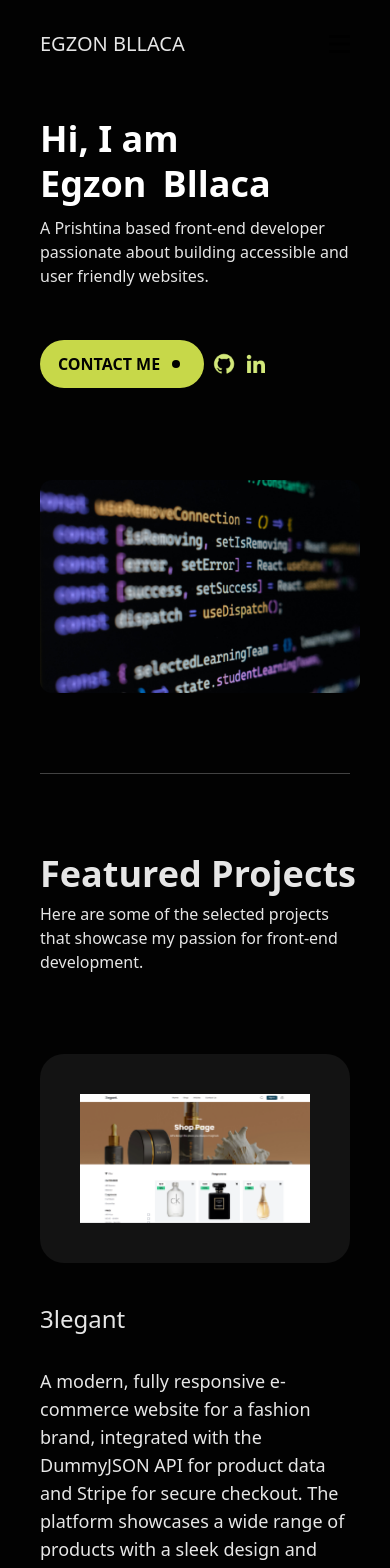
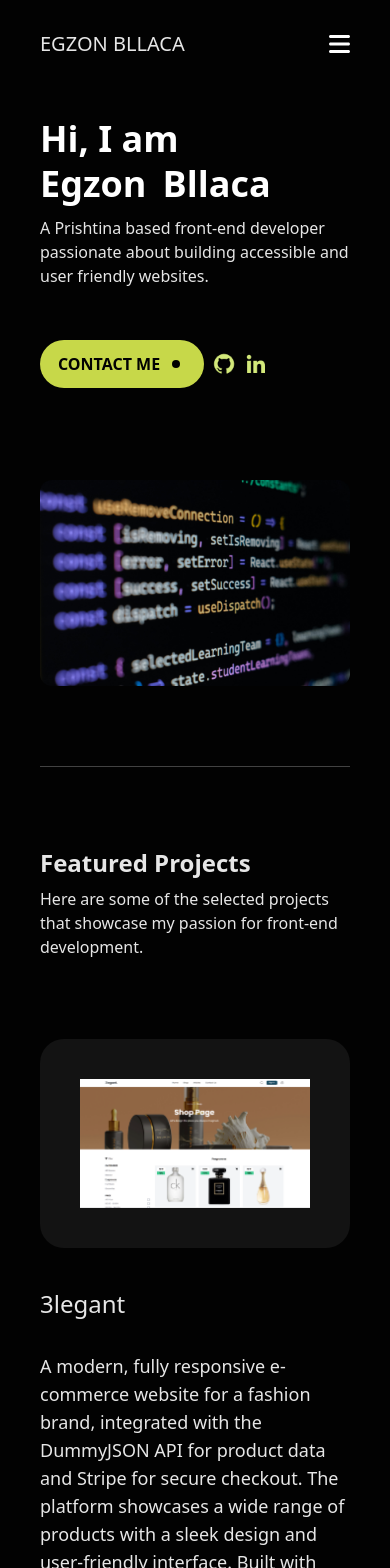
Before and after one commit to EgzonBllacaa/PersonalPortfolio, a React (Vite) app: page / in a window 390 px wide. Shown: the top 1568 px of the page. Built offline with nearby package versions, Linux system fonts and the light colour scheme.

Commit message:
bugs fixed

```diff
--- a/src/Components/HomeComp/FeaturedProjects.jsx
+++ b/src/Components/HomeComp/FeaturedProjects.jsx
@@ -12,7 +12,7 @@ const FeaturedProjects = ({ projectRef }) => {
         className="flex flex-col gap-20 py-20 border-b-1 border-[#424242]"
       >
         <div>
-          <h3 className="lg:text-7xl text-4xl text-nowrap font-black text-[var(--color-neutral_off_white)] mb-2">
+          <h3 className="lg:text-7xl md:text-4xl sm:text-3xl text-2xl text-nowrap font-black text-[var(--color-neutral_off_white)] mb-2">
             Featured Projects
           </h3>
           <p className="lg:text-lg text-[var(--color-neutral_off_white)]">
--- a/src/Components/HomeComp/Hero.jsx
+++ b/src/Components/HomeComp/Hero.jsx
@@ -33,7 +33,7 @@ const Hero = ({ contactRef }) => {
           <div className="max-w-[600px] w-full">
             <Reveal delay={0.3} className={"w-full"}>
               <img
-                className="w-full min-w-80 rounded-xl custom-scale"
+                className="w-full sm:min-w-80 rounded-xl custom-scale"
                 src={CodeImg}
                 alt=""
               />
--- a/src/Components/HomeComp/LetsConnect.jsx
+++ b/src/Components/HomeComp/LetsConnect.jsx
@@ -18,15 +18,15 @@ const LetsConnect = ({ contactRef }) => {
     <Reveal width="w-full">
       <div
         ref={contactRef}
-        className="flex flex-wrap min-w-full py-16 lg:gap-30 xl:gap-70 gap-30 lg:py-20"
+        className="flex flex-wrap min-w-full gap-10 py-4 sm:py-12 lg:gap-30 xl:gap-70 sm:gap-30 lg:py-6"
       >
         <div className="flex flex-col justify-between w-fit">
           <div className="flex flex-col gap-10">
             <div className="flex flex-col gap-4">
-              <h3 className="lg:text-7xl text-5xl font-black text-[var(--color-neutral)] text-nowrap lg:tracking-tighter">
+              <h3 className="lg:text-7xl sm:text-5xl text-3xl font-black text-[var(--color-neutral)] text-nowrap lg:tracking-tighter">
                 Let's Connect
               </h3>
-              <div>
+              <div className="text-sm sm:text-base">
                 <p className="text-[var(--color-neutral)]">
                   Say hello at{" "}
                   <span
@@ -98,7 +98,7 @@ const LetsConnect = ({ contactRef }) => {
             @{new Date().getFullYear()} Egzon Bllaca
           </span>
         </div>
-        <div className="flex-1 flex flex-col gap-20 xl:min-w-[400px] lg:min-w-[205px]">
+        <div className="flex-1 flex flex-col sm:min-w-[500px] gap-20 xl:min-w-[400px] lg:min-w-[205px]">
           <Form contactRef={contactRef} inputRef={inputRef} />
           <span className="text-[var(--color-neutral)] block lg:hidden ">
             @{new Date().getFullYear()} Egzon Bllaca
--- a/src/Components/HomeComp/Project.jsx
+++ b/src/Components/HomeComp/Project.jsx
@@ -11,12 +11,14 @@ const Project = ({ project }) => {
   return (
     <Reveal>
       <div className="flex flex-wrap gap-10 lg:gap-12">
-        <div className="w-full px-10 py-10 border-0 bg-[var(--color-neutral_dark_gray)] lg:max-w-2/5 rounded-3xl">
-          <img
-            className="object-contain w-full h-full bg-[var(--bg-custom-color)] transition-all ease-in-out cursor-pointer lg:object-cover hover:scale-105 duration-600"
-            src={project.image}
-            alt={project.title}
-          />
+        <div className="w-full px-10 py-10 h-fit border-0 bg-[var(--color-neutral_dark_gray)] lg:max-w-2/5 rounded-3xl">
+          <Link target="_blank" to={project.live}>
+            <img
+              className="object-contain w-full  bg-[var(--bg-custom-color)] transition-all ease-in-out cursor-pointer lg:object-cover hover:scale-105 duration-600"
+              src={project.image}
+              alt={project.title}
+            />
+          </Link>
         </div>
         <div className="flex flex-col gap-12 lg:w-2/4">
           <div className="flex flex-col gap-8">
--- a/src/Components/Navbar.jsx
+++ b/src/Components/Navbar.jsx
@@ -74,7 +74,6 @@ const Navbar = ({ contactRef, projectRef }) => {
           <Link to="/">egzon bllaca</Link>
         </span>
       </div>
-
       <div className="relative">
         <button
           className="relative z-50 text-2xl cursor-pointer md:hidden"
@@ -83,12 +82,12 @@ const Navbar = ({ contactRef, projectRef }) => {
           aria-expanded={isOpen}
         >
           {isLightMode ? (
+            <FontAwesomeIcon icon={isOpen ? faTimes : faBars} />
+          ) : (
             <FontAwesomeIcon
               className="text-white"
               icon={isOpen ? faTimes : faBars}
             />
-          ) : (
-            <FontAwesomeIcon icon={isOpen ? faTimes : faBars} />
           )}
         </button>
 
```
